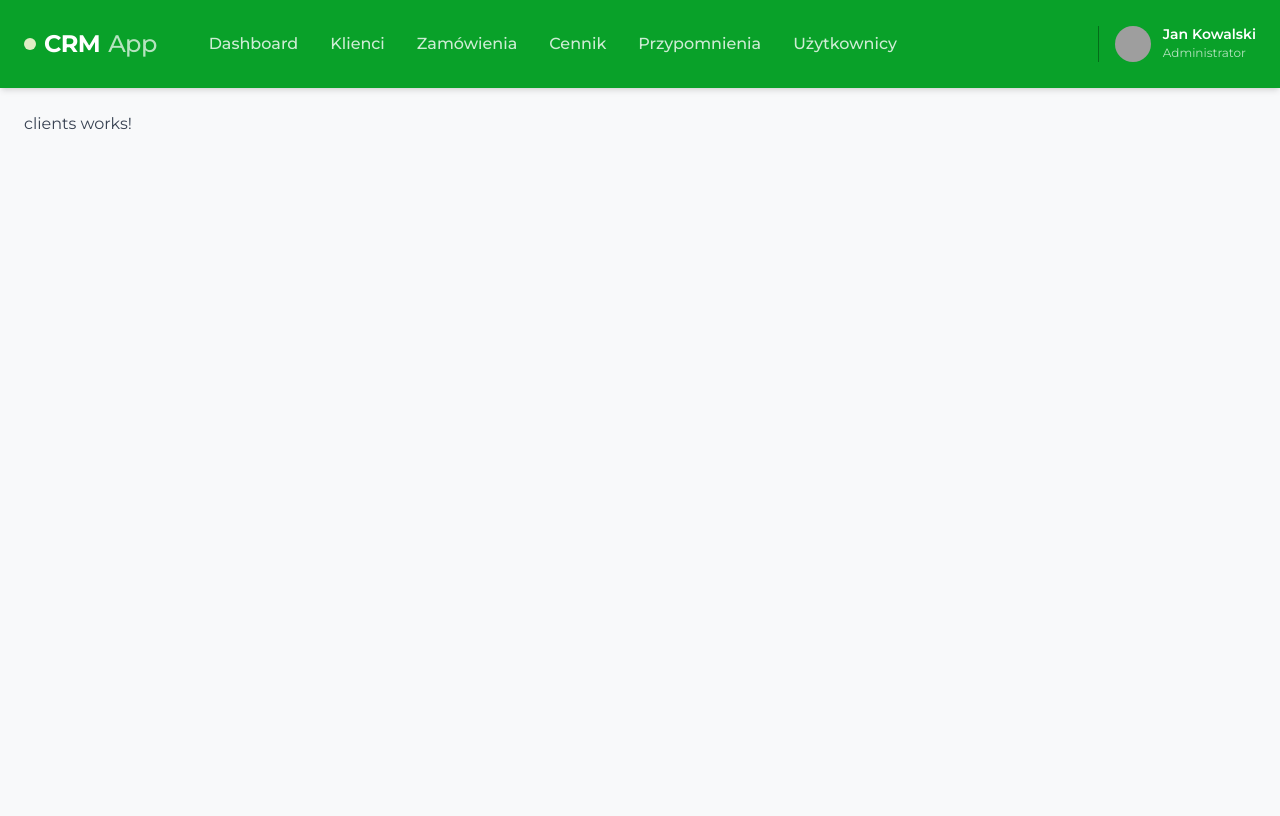
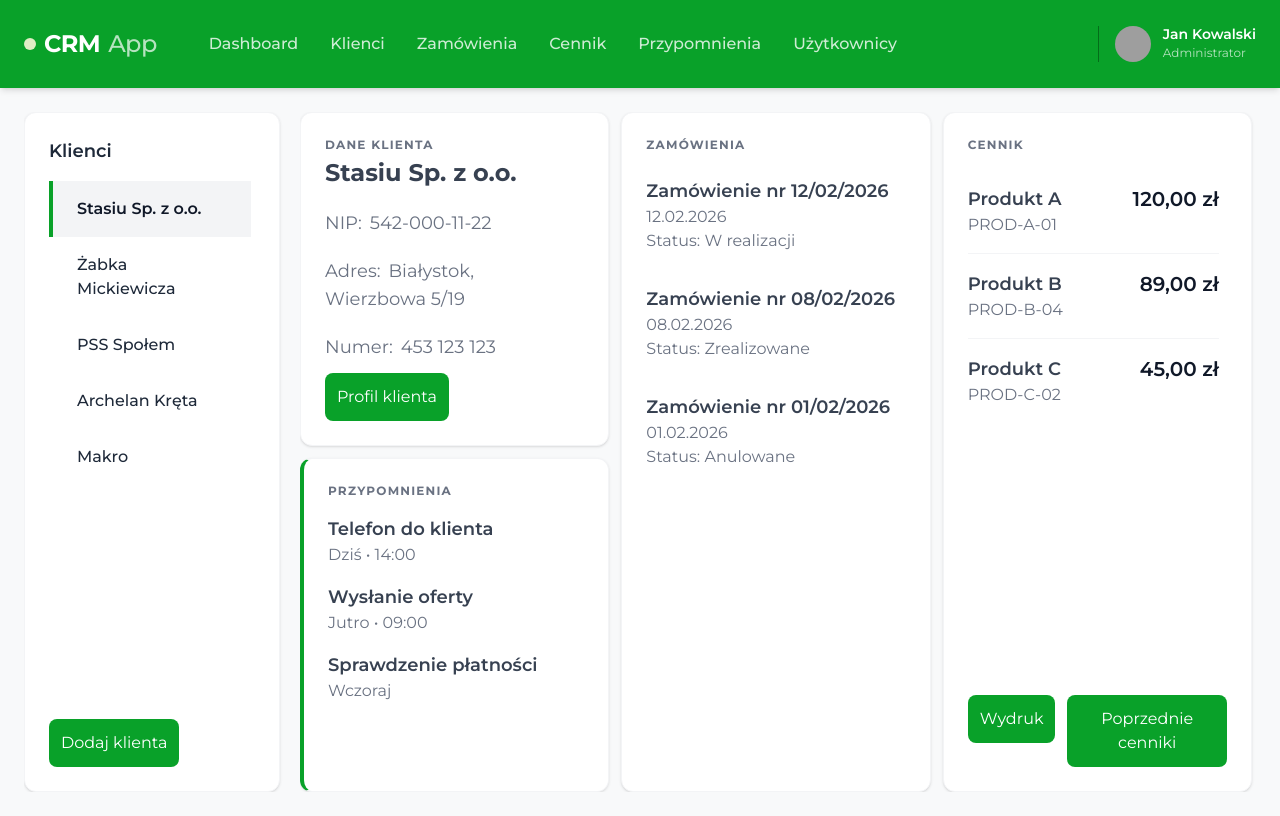
Before and after one commit to Mailosz0812/CRM-Front, an Angular app: page /admin/clients in a window 1280 px wide. Built offline with nearby package versions, Linux system fonts and the light colour scheme; grey boxes are pictures that could not be loaded.

Commit message:
feat: Clients view implementation with static data for visualisation

```diff
--- a/src/app/features/clients/clients.html
+++ b/src/app/features/clients/clients.html
@@ -1 +1,153 @@
-<p>clients works!</p>
+<div class="h-full flex flex-col">
+
+  <div class="lg:hidden shrink-0 mb-4 flex items-center justify-between">
+    <button (click)="isSidebarOpen = true" class="bg-primary text-white px-4 py-2 rounded-lg text-sm font-semibold flex items-center gap-2 shadow hover:bg-primary-dark transition">
+      <svg class="w-5 h-5" fill="none" stroke="currentColor" viewBox="0 0 24 24"><path stroke-linecap="round" stroke-linejoin="round" stroke-width="2" d="M4 6h16M4 12h16M4 18h16"></path></svg>
+      Wybierz klienta
+    </button>
+  </div>
+
+  @if (isSidebarOpen) {
+    <div (click)="isSidebarOpen = false" class="fixed inset-0 bg-black/50 z-40 lg:hidden"></div>
+  }
+
+  <div class="w-full flex-1 flex gap-5 overflow-hidden">
+
+    <div class="card w-[280px] lg:w-3xs gap-2 h-full flex flex-col overflow-hidden fixed lg:relative top-0 left-0 z-50 lg:z-auto transition-transform duration-300 bg-white lg:translate-x-0 shadow-2xl lg:shadow-sm"
+         [class.-translate-x-full]="!isSidebarOpen"
+         [class.translate-x-0]="isSidebarOpen">
+
+      <div class="flex items-center justify-between mb-2 shrink-0">
+        <div class="text-lg font-semibold text-gray-800">
+          Klienci
+        </div>
+        <button (click)="isSidebarOpen = false" class="lg:hidden p-1 text-gray-400 hover:text-gray-800 hover:bg-gray-100 rounded-md">
+          <svg class="w-6 h-6" fill="none" stroke="currentColor" viewBox="0 0 24 24"><path stroke-linecap="round" stroke-linejoin="round" stroke-width="2" d="M6 18L18 6M6 6l12 12"></path></svg>
+        </button>
+      </div>
+
+      <div class="flex flex-col flex-1 overflow-y-auto w-full pr-1">
+        <div class="px-6 py-4 text-base font-semibold text-gray-900 bg-gray-100 border-l-4 border-l-primary border-t-gray-100 border-r-gray-100 border-b-gray-100 cursor-pointer">
+          Stasiu Sp. z o.o.
+        </div>
+        <div class="px-6 py-4 text-base font-medium text-gray-800 hover:bg-gray-50 cursor-pointer border-l-4 border-transparent hover:border-gray-400 transition">
+          Żabka Mickiewicza
+        </div>
+        <div class="px-6 py-4 text-base font-medium text-gray-800 hover:bg-gray-50 cursor-pointer border-l-4 border-transparent hover:border-gray-400 transition">
+          PSS Społem
+        </div>
+        <div class="px-6 py-4 text-base font-medium text-gray-800 hover:bg-gray-50 cursor-pointer border-l-4 border-transparent hover:border-gray-400 transition">
+          Archelan Kręta
+        </div>
+        <div class="px-6 py-4 text-base font-medium text-gray-800 hover:bg-gray-50 cursor-pointer border-l-4 border-transparent hover:border-gray-400 transition">
+          Makro
+        </div>
+      </div>
+      <div class="flex shrink-0 w-full flex-wrap sm:flex-nowrap">
+        <app-button-small class="w-full sm:w-auto" [isFullWidth] = "true" [buttonText]="'Dodaj klienta'"></app-button-small>
+      </div>
+    </div>
+
+    <div class="flex-1 flex flex-col lg:grid lg:grid-cols-2 xl:grid-cols-3 lg:grid-rows-2 gap-3 h-full overflow-y-auto lg:overflow-hidden pb-4 lg:pb-0 pr-1">
+
+      <div class="card h-auto lg:h-full xl:col-span-1">
+        <div class="text-xs font-bold text-gray-500 uppercase tracking-widest mb-1 shrink-0">Dane klienta</div>
+        <div class="flex flex-col gap-5 mb-3 flex-1 lg:overflow-y-auto pr-2">
+          <span class="text-2xl font-bold">Stasiu Sp. z o.o.</span>
+          <div class="text-lg space-x-2 text-gray-500">
+            <span>NIP:</span>
+            <span>542-000-11-22</span>
+          </div>
+          <div class="text-lg space-x-2 text-gray-500">
+            <span>Adres:</span>
+            <span>Białystok, Wierzbowa 5/19</span>
+          </div>
+          <div class="text-lg space-x-2 text-gray-500">
+            <span>Numer:</span>
+            <span>453 123 123</span>
+          </div>
+        </div>
+        <div class="flex shrink-0 w-full flex-wrap sm:flex-nowrap">
+          <app-button-small class="w-full sm:w-auto" [isFullWidth] = "true" [buttonText]="'Profil klienta'"></app-button-small>
+        </div>
+      </div>
+
+      <div class="card lg:row-span-2 h-auto lg:h-full overflow-hidden">
+        <div class="text-xs font-bold text-gray-500 uppercase tracking-widest mb-4 shrink-0">
+          Zamówienia
+        </div>
+        <div class="w-full flex flex-col gap-4 flex-1 max-h-[300px] lg:max-h-none overflow-y-auto pr-2">
+          <div class="cursor-pointer hover:bg-gray-50 p-2 -mx-2">
+            <div class="text-lg font-semibold">Zamówienie nr 12/02/2026</div>
+            <div class="text-gray-500">12.02.2026</div>
+            <div class="text-gray-500">Status: W realizacji</div>
+          </div>
+          <div class="cursor-pointer hover:bg-gray-50 p-2 -mx-2">
+            <div class="text-lg font-semibold">Zamówienie nr 08/02/2026</div>
+            <div class="text-gray-500">08.02.2026</div>
+            <div class="text-gray-500">Status: Zrealizowane</div>
+          </div>
+          <div class="cursor-pointer hover:bg-gray-50 p-2 -mx-2">
+            <div class="text-lg font-semibold">Zamówienie nr 01/02/2026</div>
+            <div class="text-gray-500">01.02.2026</div>
+            <div class="text-gray-500">Status: Anulowane</div>
+          </div>
+        </div>
+      </div>
+
+      <div class="card lg:row-span-2 h-auto lg:h-full overflow-hidden">
+        <div class="text-xs font-bold text-gray-500 uppercase tracking-widest mb-4 shrink-0 w-full">
+          Cennik
+        </div>
+        <div class="w-full flex flex-col divide-y divide-gray-100 flex-1 max-h-[300px] lg:max-h-none overflow-y-auto pr-2">
+          <div class="py-4 flex items-start justify-between">
+            <div>
+              <div class="text-lg font-semibold">Produkt A</div>
+              <div class="text-gray-500">PROD-A-01</div>
+            </div>
+            <div class="text-xl font-semibold text-gray-900 whitespace-nowrap">120,00 zł</div>
+          </div>
+          <div class="py-4 flex items-start justify-between">
+            <div>
+              <div class="text-lg font-semibold">Produkt B</div>
+              <div class="text-gray-500">PROD-B-04</div>
+            </div>
+            <div class="text-xl font-semibold text-gray-900 whitespace-nowrap">89,00 zł</div>
+          </div>
+          <div class="py-4 flex items-start justify-between">
+            <div>
+              <div class="text-lg font-semibold">Produkt C</div>
+              <div class="text-gray-500">PROD-C-02</div>
+            </div>
+            <div class="text-xl font-semibold text-gray-900 whitespace-nowrap">45,00 zł</div>
+          </div>
+        </div>
+        <div class="flex gap-3 mt-6 shrink-0 w-full flex-wrap sm:flex-nowrap">
+          <app-button-small class="w-full sm:w-auto" [isFullWidth]="true" [buttonText]="'Wydruk'"></app-button-small>
+          <app-button-small class="w-full sm:w-auto" [isFullWidth]="true" [buttonText]="'Poprzednie cenniki'"></app-button-small>
+        </div>
+      </div>
+
+      <div class="card h-auto lg:h-full overflow-hidden xl:col-span-1 border-l-4 border-l-primary border-t-gray-100 border-r-gray-100 border-b-gray-100">
+        <div class="text-xs font-bold text-gray-500 uppercase tracking-widest mb-4 shrink-0">
+          Przypomnienia
+        </div>
+        <div class="flex flex-col gap-4 flex-1 max-h-[200px] lg:max-h-none overflow-y-auto w-full pr-2">
+          <div>
+            <div class="text-lg font-semibold">Telefon do klienta</div>
+            <div class="text-gray-500">Dziś • 14:00</div>
+          </div>
+          <div>
+            <div class="text-lg font-semibold">Wysłanie oferty</div>
+            <div class="text-gray-500">Jutro • 09:00</div>
+          </div>
+          <div>
+            <div class="text-lg font-semibold">Sprawdzenie płatności</div>
+            <div class="text-gray-500">Wczoraj</div>
+          </div>
+        </div>
+      </div>
+
+    </div>
+  </div>
+</div>
--- a/src/app/features/clients/clients.ts
+++ b/src/app/features/clients/clients.ts
@@ -1,11 +1,14 @@
 import { Component } from '@angular/core';
+import {ButtonSmall} from '../../shared/button-small/button-small';
 
 @Component({
   selector: 'app-clients',
-  imports: [],
+  imports: [
+    ButtonSmall
+  ],
   templateUrl: './clients.html',
-  styleUrl: './clients.css',
 })
 export class Clients {
+  isSidebarOpen = false;
 
 }
```
Also changed, not shown: src/app/features/clients/clients.css (deleted).
